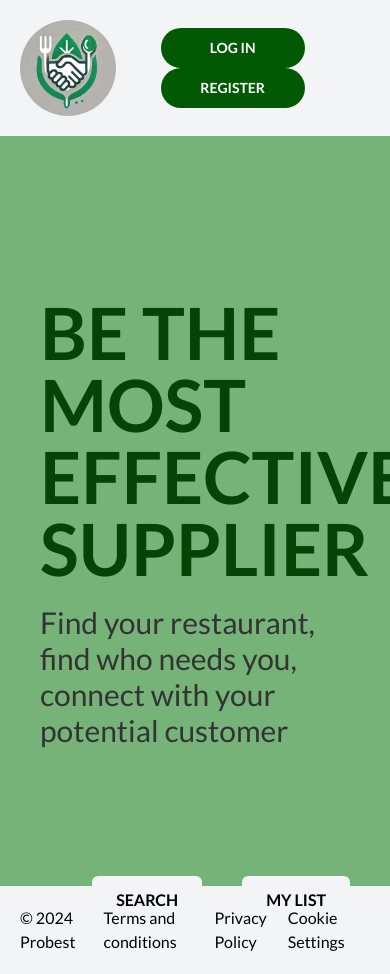
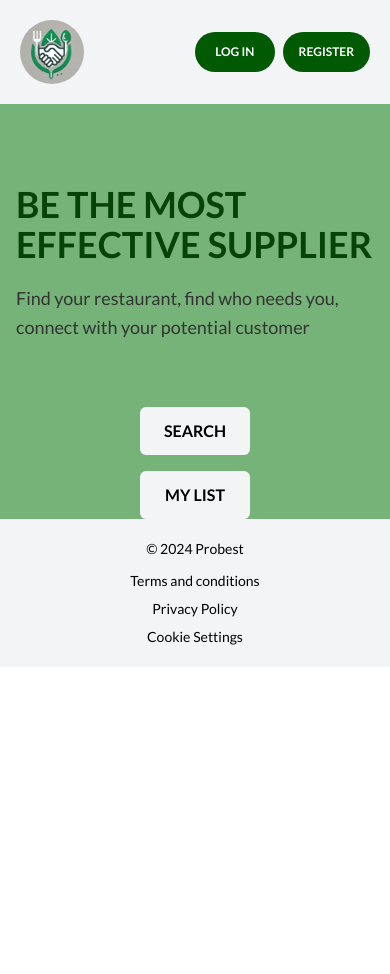
Before and after one commit to rominadl/FEPT08-FinalProject, a Vue app: page /#/ in a window 390 px wide. After the commit the page ends 844 px from the top, so only its background shows below. Built offline with nearby package versions, Linux system fonts and the light colour scheme.

Commit message:
diseño responsive con tailwind en todas las vistas

```diff
--- a/src/App.vue
+++ b/src/App.vue
@@ -1,12 +1,11 @@
 <template>
   <div>
     <!-- Barra de navegación superior -->
-    <nav class="grid grid-cols-3 p-5 bg-gray-100">
-      <div class="justify-start col-span-1">
-
-        <!-- Logo con enlace a home -->
+    <nav class="grid grid-cols-2 sm:grid-cols-3 p-5 bg-gray-100 items-center">
+      <!-- Logo con enlace a home -->
+      <div class="col-span-1 flex justify-start items-center">
         <router-link to="/">
-          <div class="w-24 h-24 rounded-full overflow-hidden">
+          <div class="w-16 sm:w-20 md:w-24 h-16 sm:h-20 md:h-24 rounded-full overflow-hidden">
             <img
               src="/src/logorest.png"
               alt="Logo"
@@ -17,35 +16,35 @@
       </div>
 
       <!-- Botones incicar sesión y regístrate -->
-      <div class="justify-self-end content-center mx-4 col-span-2">
+      <div
+        class="col-span-1 sm:col-span-2 flex justify-end space-x-2 sm:space-x-4"
+      >
         <button
-          class="text-sm bg-primary hover:bg-green-700 text-white font-bold py-2 px-4 mx-2 rounded-full h-10 w-36"
+          class="text-xs sm:text-sm bg-primary hover:bg-green-700 text-white font-bold py-2 px-4 rounded-full h-10 w-28 sm:w-36"
         >
           LOG IN
         </button>
         <button
-          class="text-sm bg-primary hover:bg-green-700 text-white font-bold py-2 px-3 mx-2 rounded-full h-10 w-36"
+          class="text-xs sm:text-sm bg-primary hover:bg-green-700 text-white font-bold py-2 px-4 rounded-full h-10 w-28 sm:w-36"
         >
           REGISTER
         </button>
       </div>
+    </nav>
 
-      <!-- Lista de router links -->
-      <!-- <ul class="flex justify-evenly">
-        <li><router-link to="/"></router-link></li>
-        <li><router-link to="/MiPerfil"></router-link></li>
-      </ul> -->
-    </nav>
+    <!-- Vista principal -->
     <RouterView />
 
     <!-- Footer -->
     <footer
-      class="flex justify-between justify-items-end p-5 align bg-gray-100"
+      class="flex flex-col sm:flex-row justify-between items-center p-5 bg-gray-100 text-center sm:text-left space-y-3 sm:space-y-0"
     >
-      <p>© 2024 Probest</p>
-      <a href="">Terms and conditions</a>
-      <a href="">Privacy Policy</a>
-      <a href="">Cookie Settings</a>
+      <p class="text-sm">© 2024 Probest</p>
+      <div class="flex flex-col sm:flex-row space-y-2 sm:space-y-0 sm:space-x-4">
+        <a href="#" class="text-sm hover:underline">Terms and conditions</a>
+        <a href="#" class="text-sm hover:underline">Privacy Policy</a>
+        <a href="#" class="text-sm hover:underline">Cookie Settings</a>
+      </div>
     </footer>
   </div>
 </template>
--- a/src/views/Buscador.vue
+++ b/src/views/Buscador.vue
@@ -1,47 +1,44 @@
 <template>
   <!-- contenedor general -->
   <div class="flex flex-col py-10 min-h-screen bg-graylight">
-    <p
-      class="w-28 self-end mx-8 uppercase font-bold rounded-md px-6 py-3 bg-gray-100 hover:bg-green-800 hover:text-gray-100"
-    >
+    <!-- Botón "My List" -->
+    <p class="w-28 self-end mx-4 sm:mx-8 uppercase font-bold rounded-md px-4 sm:px-6 py-3 bg-gray-100 hover:bg-green-800 hover:text-gray-100">
       <router-link to="/MiLista">My List</router-link>
     </p>
-    <h1 class="flex justify-center text-xl font-bold font-sans my-12">
+
+    <!-- Título -->
+    <h1 class="text-center text-lg sm:text-2xl lg:text-3xl font-bold font-sans my-6 sm:my-12">
       The Restaurant Finder
     </h1>
 
-    <!-- contenedor del buscador y la lista de resultados -->
-    <div class="flex justify-center gap-20">
-      <!-- contenedor del buscador  -->
-      <div class="flex-col">
+    <!-- Contenedor del buscador y los resultados -->
+    <div class="flex flex-col justify-center gap-10 sm:flex-row  px-4 sm:px-10">
+      <!-- Contenedor del buscador -->
+      <div class="w-full sm:w-auto">
         <form
           @submit.prevent="submit"
-          class="bg-white shadow-lg rounded-lg px-8 pt-6 pb-8 mb-4 my-4 h-82 w-80"
+          class="bg-white shadow-lg rounded-lg px-6 sm:px-8 py-6 sm:py-8 mb-6 sm:mb-4 w-full max-w-md mx-auto"
         >
-          <label
-            class="block text-gray-700 font-semibold mb-2"
-            for="RestaurantType"
-          >
+          <label class="block text-gray-700 font-semibold mb-2" for="RestaurantType">
             Enter restaurant type:
           </label>
           <input
             v-model="restType"
-            class="shadow appearance-none border rounded w-full py-2 px-2 mt-6 text-gray-700 leading-tight focus:outline-none focus:shadow-outline"
+            class="shadow appearance-none border rounded w-full py-2 px-3 text-gray-700 leading-tight focus:outline-none focus:shadow-outline"
             placeholder="Ex. Indú"
           />
-          <label
-            class="block text-gray-700 font-semibold mt-6 mb-2"
-            for="restaurantLocation"
-          >
+
+          <label class="block text-gray-700 font-semibold mt-6 mb-2" for="restaurantLocation">
             Enter restaurant location:
           </label>
           <input
             v-model="location"
-            class="shadow appearance-none border rounded w-full py-2 px-2 mt-6 text-gray-700 leading-tight focus:outline-none focus:shadow-outline"
+            class="shadow appearance-none border rounded w-full py-2 px-3 text-gray-700 leading-tight focus:outline-none focus:shadow-outline"
             placeholder="Ex. Barcelona"
           />
+
           <button
-            class="my-8 bg-green-700 hover:bg-green-800 text-white font-bold py-2 px-4 rounded focus:outline-none focus:shadow-outline"
+            class="mt-6 w-full bg-green-700 hover:bg-green-800 text-white font-bold py-2 px-4 rounded focus:outline-none focus:shadow-outline transition"
             type="submit"
             :disabled="loading"
           >
@@ -49,37 +46,39 @@
           </button>
         </form>
       </div>
-      <!-- contenedor de resultados  -->
-      <div class="flex-col items-center justify-between px-4 py-3 sm:px-6">
-        <h2 class="font-semibold">
-          📍 Results for
-          {{ displayRestType ? ` ${displayRestType}` : "" }} restaurants
-          {{ displayLocation ? `in ${displayLocation}` : "" }}
+
+      <!-- Contenedor de resultados -->
+      <div class="w-full sm:w-2/3">
+        <h2 class="font-semibold text-center sm:text-left mb-4">
+          📍 Results for {{ displayRestType ? ` ${displayRestType}` : "" }} restaurants {{ displayLocation ? `in ${displayLocation}` : "" }}
         </h2>
-        <div v-if="loading">Cargando...</div>
-        <div v-else-if="error" class="text-red-500">{{ error }}</div>
-        <div v-else-if="restaurants && restaurants.businesses.length === 0">
-          We could'nt find the results.
+
+        <!-- Mensajes de estado -->
+        <div v-if="loading" class="text-center">Cargando...</div>
+        <div v-else-if="error" class="text-red-500 text-center">{{ error }}</div>
+        <div v-else-if="restaurants && restaurants.businesses.length === 0" class="text-center">
+          We couldn't find the results.
         </div>
+
+        <!-- Lista de resultados -->
         <div v-else>
           <div
             v-for="business in paginatedRestaurants"
             :key="business.id"
             class="my-4"
           >
-            <!-- Lista en forma de tarjetas de los resultados  -->
-            <div class="bg-gray-300 shadow-lg rounded-md p-5">
+            <!-- Tarjeta de restaurante -->
+            <div class="bg-gray-300 shadow-lg rounded-md p-5 lg:w-[400px]">
               <span class="font-semibold"> {{ business.name }} </span><br />
               <span class="text-sm">⭐️ {{ business.rating }} </span>
-              <span class="text-sm"> 💰{{ business.price || "N/A" }} </span
-              ><br />
+              <span class="text-sm"> 💰{{ business.price || "N/A" }} </span><br />
               <span class="text-sm">
-                {{ business.location.display_address.join(", ") }} </span
-              ><br />
+                {{ business.location.display_address.join(", ") }}
+              </span><br />
               <a
                 :href="business.url"
                 target="_blank"
-                class="text-sm text-gray-100 underline"
+                class="text-sm text-blue-500 underline"
               >
                 See more details
               </a>
@@ -88,12 +87,12 @@
               <button
                 v-if="!business.isAdded"
                 @click.prevent="sendRestToList(business)"
-                class="text-sm bg-green-600 hover:bg-green-700 text-white font-semibold py-1 px-2 rounded ml-24 mt-5"
+                class="text-sm bg-green-600 hover:bg-green-700 text-white font-semibold py-1 px-2 rounded ml-0 sm:ml-24 mt-5"
               >
                 Add to my list
               </button>
 
-              <!-- Icono de tilde cuando el elemento está agregado -->
+              <!-- Icono de tilde -->
               <span
                 v-else
                 class="text-green-500 text-2xl font-bold flex items-center space-x-2"
@@ -103,7 +102,7 @@
             </div>
           </div>
 
-          <!-- indicador de las paginas de resultados  -->
+          <!-- Paginación -->
           <div class="pagination flex justify-center mt-5">
             <button
               :disabled="currentPage === 1"
--- a/src/views/Home.vue
+++ b/src/views/Home.vue
@@ -1,20 +1,42 @@
 <template>
-  <div class="h-[750px] bg-graylight">
+  <div class="h-auto sm:h-[750px] bg-graylight">
     <!-- Título y descripción -->
-    <h1 class="px-10 pt-40 pb-5 text-7xl text-left uppercase font-semibold text-secondary">
+    <h1
+      class="px-4 sm:px-10 pt-20 sm:pt-40 pb-5 text-4xl sm:text-6xl lg:text-7xl text-left uppercase font-semibold text-secondary"
+    >
       {{ title }}
     </h1>
-    <p class="px-10 text-3xl text-textdark">{{ description }}</p>
+    <p
+      class="px-4 sm:px-10 text-lg sm:text-2xl lg:text-3xl text-textdark leading-relaxed"
+    >
+      {{ description }}
+    </p>
 
-    <!-- Enlaces a empezar a buscar y crear mi lista-->
-    <div class="mt-32">
-      <ul class="flex justify-end space-x-10 font-sans">
-        <li><router-link to="/"></router-link></li>
-        <li class="uppercase font-bold rounded-md px-6 py-3 bg-gray-100 hover:bg-green-800 hover:text-gray-100"><router-link to="/Buscador">Search</router-link></li>
-        <li class="uppercase font-bold rounded-md px-6 py-3 bg-gray-100 hover:bg-green-800 hover:text-gray-100"><router-link to="/MiLista">My List</router-link></li>
-        <li><router-link to="/Kanban"></router-link></li>
+    <!-- Enlaces a empezar a buscar y crear mi lista -->
+    <div class="mt-16 sm:mt-32 flex justify-center sm:justify-start px-4 sm:px-10">
+      <ul class="flex flex-col sm:flex-row space-y-4 sm:space-y-0 sm:space-x-6 font-sans">
+        <!-- Enlace a buscar -->
+        <li>
+          <router-link
+            to="/Buscador"
+            class="block text-center uppercase font-bold rounded-md px-6 py-3 bg-gray-100 hover:bg-green-800 hover:text-gray-100 transition"
+          >
+            Search
+          </router-link>
+        </li>
+        <!-- Enlace a mi lista -->
+        <li>
+          <router-link
+            to="/MiLista"
+            class="block text-center uppercase font-bold rounded-md px-6 py-3 bg-gray-100 hover:bg-green-800 hover:text-gray-100 transition"
+          >
+            My List
+          </router-link>
+        </li>
       </ul>
     </div>
+
+    <!-- Vista principal -->
     <router-view></router-view>
   </div>
 </template>
--- a/src/views/MiLista.vue
+++ b/src/views/MiLista.vue
@@ -1,19 +1,19 @@
 <template>
   <!-- contenedor general  -->
-  <div class="container mx-auto py-8 min-h-screen">
-    <!-- boton para volver al buscador  -->
+  <div class="container mx-auto py-8 min-h-screen px-4 sm:px-8">
+    <!-- botón para volver al buscador -->
     <p
-      class="w-28 uppercase font-bold rounded-md px-6 py-3 bg-slate-200 hover:bg-green-800 hover:text-slate-200"
+      class="w-28 uppercase font-bold rounded-md px-4 sm:px-6 py-3 bg-slate-200 hover:bg-green-800 hover:text-slate-200 mb-4"
     >
       <router-link to="/Buscador">Volver</router-link>
     </p>
-    <!-- titulo  -->
-    <h1 class="text-2xl font-bold mb-6 mt-10">My List</h1>
 
-    <!-- tabla de la lista  -->
-    <table
-      class="table-auto border-collapse border border-gray-400 w-full text-left"
-    >
+    <!-- título -->
+    <h1 class="text-xl sm:text-2xl font-bold mb-6 mt-4 sm:mt-10">My List</h1>
+
+    <!-- tabla responsive -->
+    <div class="overflow-x-auto">
+      <table class="table-auto border-collapse border border-gray-400 w-full text-left hidden sm:table">
         <thead>
           <tr>
             <th class="border border-gray-300 px-4 py-2 bg-gray-100">Name</th>
@@ -29,12 +29,8 @@
         <tbody class="bg-gray-100">
           <tr v-for="business in myList" :key="business.id">
             <td class="border border-gray-300 px-4 py-2">{{ business.name }}</td>
-          <td class="border border-gray-300 px-4 py-2">
-            ⭐️ {{ business.rating }}
-          </td>
-          <td class="border border-gray-300 px-4 py-2">
-            {{ business.price || "N/A" }}
-          </td>
+            <td class="border border-gray-300 px-4 py-2">⭐️ {{ business.rating }}</td>
+            <td class="border border-gray-300 px-4 py-2">{{ business.price || "N/A" }}</td>
             <td class="border border-gray-300 px-4 py-2">
               {{ business.location.display_address.join(", ") }}
             </td>
@@ -50,6 +46,28 @@
           </tr>
         </tbody>
       </table>
+
+      <!-- diseño tipo tarjeta para móviles -->
+      <div class="sm:hidden">
+        <div
+          v-for="business in myList"
+          :key="business.id"
+          class="bg-white shadow-md rounded-lg p-4 mb-4"
+        >
+          <p class="font-bold text-lg">{{ business.name }}</p>
+          <p class="text-sm">⭐️ Rating: {{ business.rating }}</p>
+          <p class="text-sm">💰 Price: {{ business.price || "N/A" }}</p>
+          <p class="text-sm">📍 Address: {{ business.location.display_address.join(", ") }}</p>
+          <p class="text-sm">📞 Telephone: {{ business.phone }}</p>
+          <button
+            @click="removeFromList(business.id)"
+            class="mt-4 w-full bg-red-500 hover:bg-red-600 text-white font-bold py-2 px-4 rounded"
+          >
+            Eliminar
+          </button>
+        </div>
+      </div>
+    </div>
   </div>
 </template>
 
```
Lines whose indentation alone changed are shown as unchanged.
